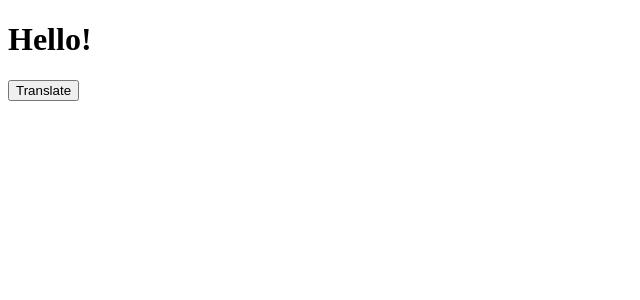
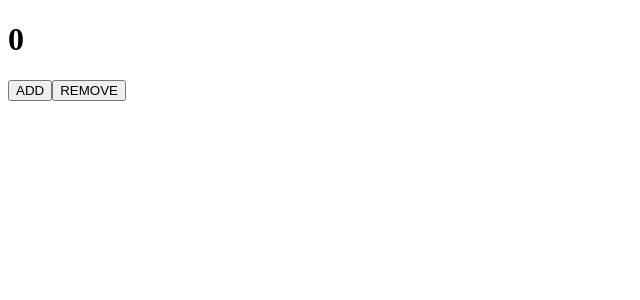
Before and after one commit to gwuiinKim/use-context, a React (Create React App) app: page / in a window 1280 px wide. Shown: the top 300 px of the page, without its empty margins (0-640 px from the left). Built offline with nearby package versions, Linux system fonts and the light colour scheme.

Commit message:
use Reducer

```diff
--- a/src/App.js
+++ b/src/App.js
@@ -1,13 +1,27 @@
-import React from "react";
-import Screen from "./Screen";
-import Lang from "./context";
-import translations from "./translations";
+import React, { useReducer } from "react";
+
+const INCREMENT = "increment";
+const DECREMENT = "decrement";
+
+const reducer = (state, action) => {
+  switch (action.type) {
+    case INCREMENT:
+      return { count: state.count + 1 };
+    case DECREMENT:
+      return { count: state.count - 1 };
+    default:
+      throw new Error();
+  }
+};
 
 function App() {
+  const [state, dispatch] = useReducer(reducer, { count: 0 });
   return (
-    <Lang defaultLang="en" translations={translations}>
-      <Screen />
-    </Lang>
+    <>
+      <h1>{state.count}</h1>
+      <button onClick={() => dispatch({ type: INCREMENT })}>ADD</button>
+      <button onClick={() => dispatch({ type: DECREMENT })}>REMOVE</button>
+    </>
   );
 }
 
--- a/src/Screen.js
+++ /dev/null
@@ -1,13 +0,0 @@
-import React from "react";
-import { useSetLang, useT } from "./context";
-
-export default () => {
-  const setLang = useSetLang();
-  const t = useT();
-  return (
-    <>
-      <h1>{t("Hello!")}</h1>
-      <button onClick={() => setLang("es")}>{t("Translate")} </button>
-    </>
-  );
-};
--- a/src/context.js
+++ /dev/null
@@ -1,36 +0,0 @@
-import React, { useState, useContext, createContext } from "react";
-
-const LangContext = createContext();
-
-const Lang = ({ defaultLang, children, translations }) => {
-  const [lang, setLang] = useState(defaultLang);
-  const hyperTranslate = text => {
-    if (lang === defaultLang) {
-      return text;
-    } else {
-      return translations[lang][text];
-    }
-  };
-  return (
-    <LangContext.Provider
-      value={{
-        setLang,
-        t: hyperTranslate
-      }}
-    >
-      {children}
-    </LangContext.Provider>
-  );
-};
-
-export const useSetLang = () => {
-  const { setLang } = useContext(LangContext);
-  return setLang;
-};
-
-export const useT = () => {
-  const { t } = useContext(LangContext);
-  return t;
-};
-
-export default Lang;
--- a/src/translations.js
+++ /dev/null
@@ -1,8 +0,0 @@
-const translations = {
-  es: {
-    "Hello!": "Hola!",
-    Translate: "Traducir"
-  }
-};
-
-export default translations;
```
Also changed, not shown: src/Header.js (deleted, +0 -14 lines).
